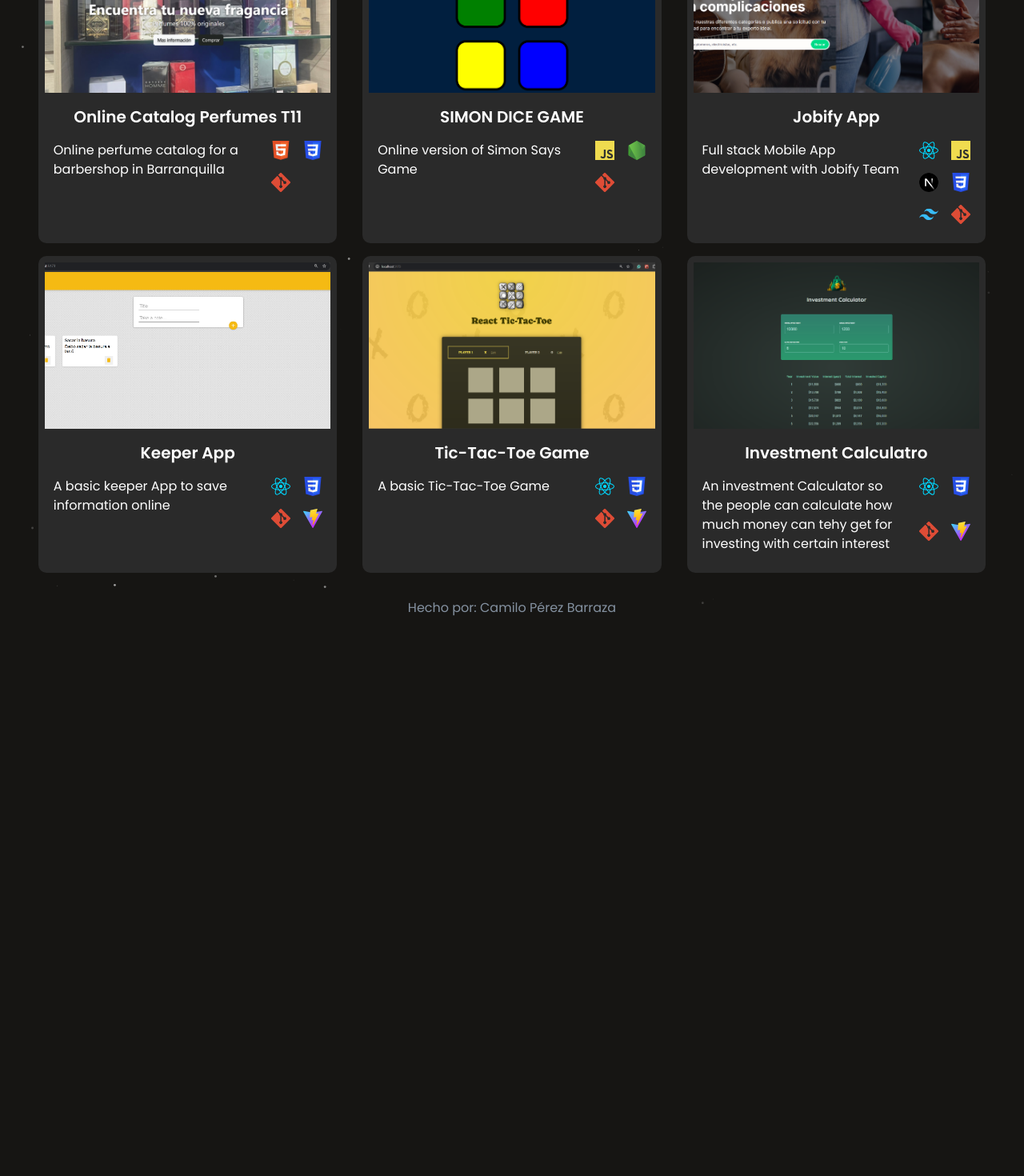
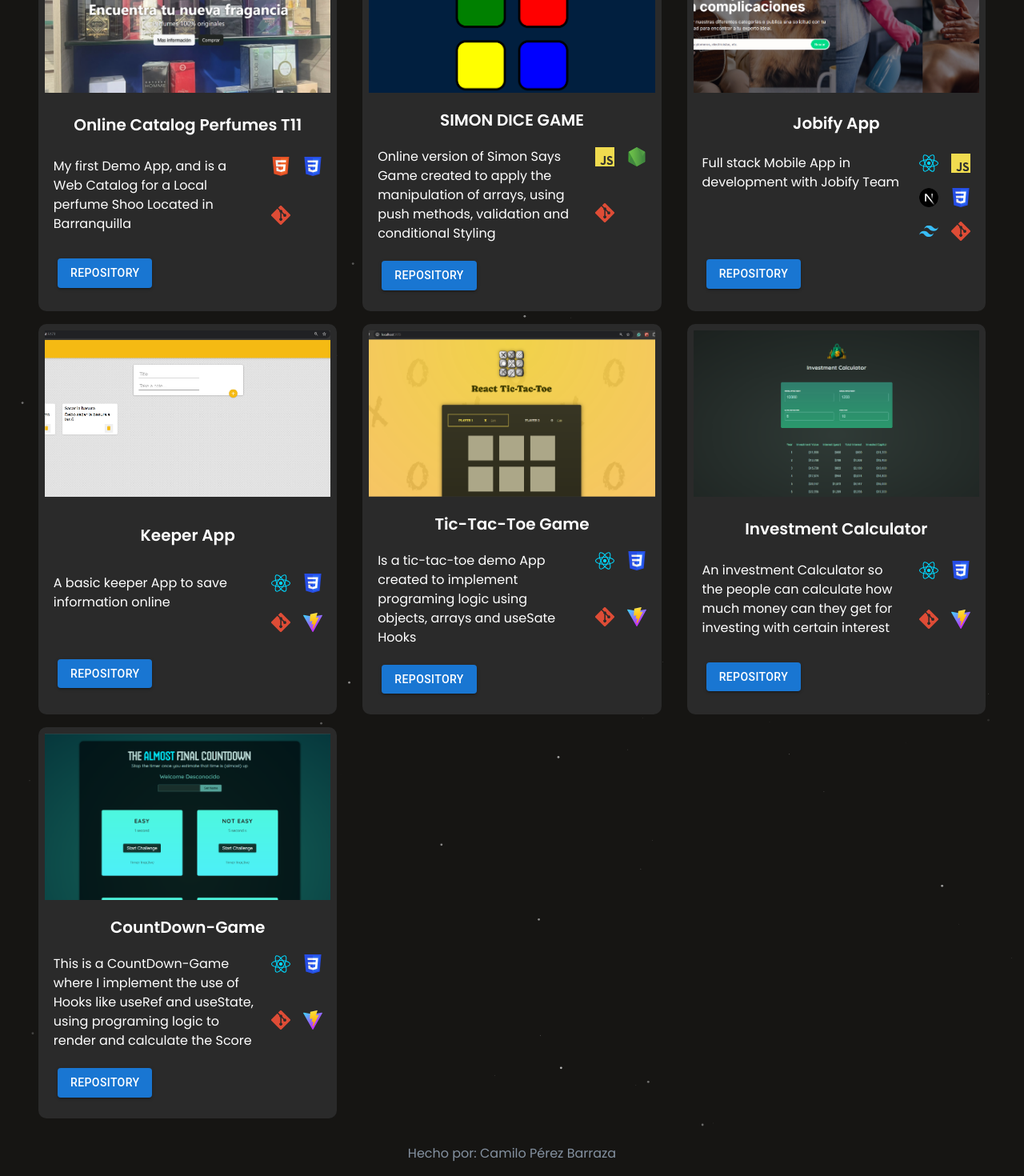
Before and after one commit to itscamperezb/Camilo-Perez-Portfolio, a React (Vite) app: page / in a window 1280 px wide. Shown: the part 1409-2879 px from the top of the page at 80% size. Before the commit the page ends 2197 px from the top, so only its background shows below. Built offline with nearby package versions, Linux system fonts and the light colour scheme.

Commit message:
nuevo projecto añadido

```diff
--- a/src/Components/Data/InfoProjectos.jsx
+++ b/src/Components/Data/InfoProjectos.jsx
@@ -14,27 +14,32 @@ import git from "@/assets/git.svg";
 import tailwind from "@/assets/tailwind.svg";
 import ViteLogo from "@/assets/vite.svg";
 import InvestmentCalculator from "@/assets/InvestmentCalculator.png";
+import CountDownGame from "@/assets/CountDownGame.png";
+import { Button } from "@mui/material";
+
 const projects = [
   {
     key: 1,
     id: 1,
     title: "Online Catalog Perfumes T11",
-    description: "Online perfume catalog for a barbershop in Barranquilla ",
+    description:
+      "My first Demo App, and is a Web Catalog for a Local perfume Shoo Located in Barranquilla",
     tech: ["html", "CSS", "git"],
     techIcons: [html, css, git],
     image: t11,
-    github: "https://github.com/usuario/portfolio",
+    github: "https://github.com/itscamperezb/T11PERFUMES.git",
     demo: "https://itscamperezb.github.io/T11PERFUMES/",
   },
   {
     key: 2,
     id: 2,
     title: "SIMON DICE GAME",
-    description: "Online version of Simon Says Game",
+    description:
+      "Online version of Simon Says Game created to apply the manipulation of arrays, using push methods, validation and conditional Styling",
     tech: ["js", "nodejs", "git"],
     techIcons: [js, node, git],
     image: simonDice,
-    github: "https://github.com/usuario/portfolio",
+    github: "https://github.com/itscamperezb/Simon-Dice-Game.git",
     demo: "https://itscamperezb.github.io/Simon-Dice-Game/",
   },
 
@@ -42,11 +47,11 @@ const projects = [
     key: 3,
     id: 3,
     title: "Jobify App",
-    description: "Full stack Mobile App development with Jobify Team",
+    description: "Full stack Mobile App in development with Jobify Team",
     tech: ["React", "js", "NextJs", "Css", "Tailwind", "git"],
     techIcons: [reactLogo, js, nextjs, css, tailwind, git],
     image: Jobify,
-    github: "https://github.com/usuario/portfolio",
+    github: "https://github.com/jobifyhq",
     demo: "https://github.com/jobifyhq/jobify-webapp",
   },
   {
@@ -57,31 +62,44 @@ const projects = [
     tech: ["React", "CSS", "Vite", "html", "git"],
     techIcons: [reactLogo, css, git, ViteLogo],
     image: KeeperApp,
-    github: "https://itscamperezb.github.io/MyKeeperApp/",
+    github: "https://github.com/itscamperezb/MyKeeperApp.git",
     demo: "https://itscamperezb.github.io/MyKeeperApp/",
   },
   {
     key: 5,
     id: 5,
     title: "Tic-Tac-Toe Game",
-    description: "A basic Tic-Tac-Toe Game",
+    description:
+      "Is a tic-tac-toe demo App created to implement programing logic using objects, arrays and useSate Hooks",
     tech: ["React", "Vite", "CSS", "html", "git"],
     techIcons: [reactLogo, css, git, ViteLogo],
     image: TicTacToe,
-    github: "https://itscamperezb.github.io/TIC-TAC-TOE/",
+    github: "https://github.com/itscamperezb/TIC-TAC-TOE.git",
     demo: "https://itscamperezb.github.io/TIC-TAC-TOE/",
   },
   {
     key: 6,
     id: 6,
-    title: "Investment Calculatro",
+    title: "Investment Calculator",
     description:
-      "An investment Calculator so the people can calculate how much money can tehy get for investing with certain interest",
+      "An investment Calculator so the people can calculate how much money can they get for investing with certain interest",
     tech: ["React", "Vite", "CSS", "html", "git"],
     techIcons: [reactLogo, css, git, ViteLogo],
     image: InvestmentCalculator,
-    github: "https://itscamperezb.github.io/TIC-TAC-TOE/",
-    demo: "https://itscamperezb.github.io/TIC-TAC-TOE/",
+    github: "https://github.com/itscamperezb/Invesment-Calculator.git",
+    demo: "https://itscamperezb.github.io/Invesment-Calculator/",
+  },
+  {
+    key: 7,
+    id: 7,
+    title: "CountDown-Game",
+    description:
+      "This is a CountDown-Game where I implement the use of Hooks like useRef and useState, using programing logic to render and calculate the Score",
+    tech: ["React", "Vite", "CSS", "html", "git"],
+    techIcons: [reactLogo, css, git, ViteLogo],
+    image: CountDownGame,
+    github: "https://github.com/itscamperezb/CountdownGame.git",
+    demo: "https://itscamperezb.github.io/CountdownGame/",
   },
 ];
 
@@ -92,7 +110,7 @@ function Projectos() {
         <div key={project.key}>
           <a href={project.demo}>
             <div
-              className="bg-(--card-color) m-2 p-2 rounded-lg hover:scale-105 transition-transform duration-300 cursor-pointer h-full"
+              className="grid grid-cols-1 bg-(--card-color) m-2 p-2 rounded-lg hover:scale-105 transition-transform duration-300 cursor-pointer h-full"
               key={project.id}
             >
               <div className="justify-items-center">
@@ -110,6 +128,7 @@ function Projectos() {
                 <p className="w-[70%] text-white text-md">
                   {project.description}
                 </p>
+
                 <div className="grid grid-cols-2 gap-4">
                   {project.techIcons.map((icon, index) => (
                     <img
@@ -121,6 +140,11 @@ function Projectos() {
                   ))}
                 </div>
               </div>
+              <div className="m-4 place-content-center">
+                <Button variant="contained" href={project.github}>
+                  Repository
+                </Button>
+              </div>
             </div>
           </a>
         </div>
```
Also changed, not shown: src/assets/CountDownGame.png (added).
